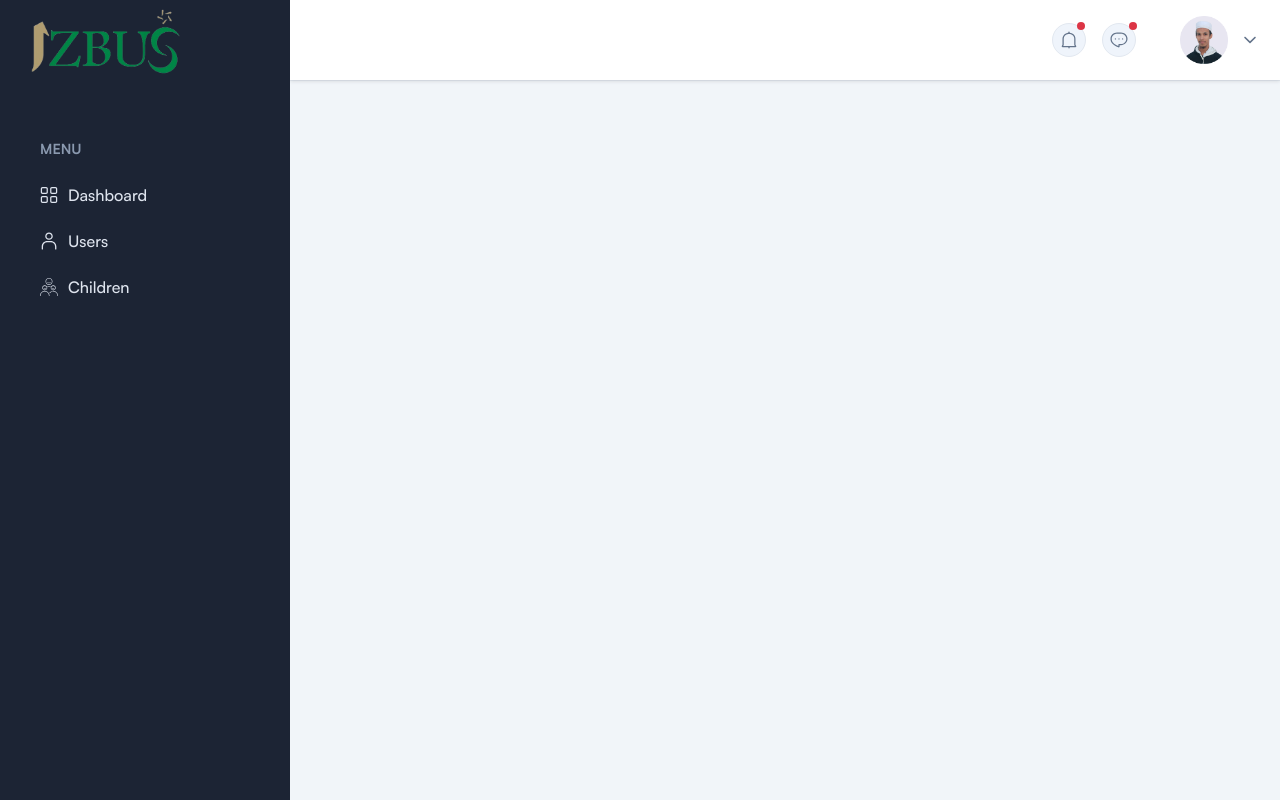
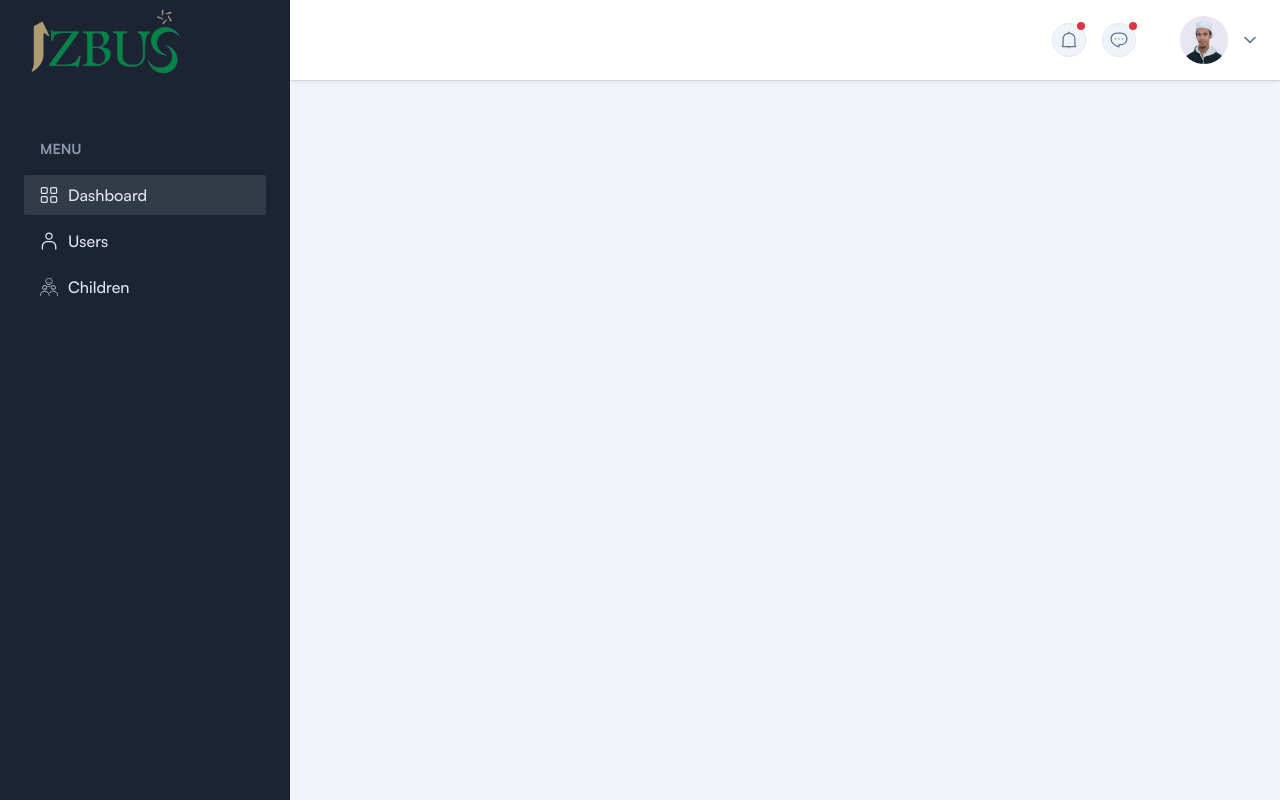
Before and after one commit to mekteb-app/mekteb-ui, a Next.js app: page / in a window 1280 px wide. Built offline with nearby package versions, Linux system fonts and the light colour scheme; no server answers.

Commit message:
Initial route for the sidebar dashboard

```diff
--- a/src/components/Sidebar/index.tsx
+++ b/src/components/Sidebar/index.tsx
@@ -114,10 +114,9 @@ const Sidebar = ({ sidebarOpen, setSidebarOpen }: SidebarProps) => {
               {/* <!-- Menu Item Dashboard --> */}
               <li>
                 <Link
-                  href="/dashboard"
+                  href="/"
                   className={`group relative flex items-center gap-2.5 rounded-sm px-4 py-2 font-medium text-bodydark1 duration-300 ease-in-out hover:bg-graydark dark:hover:bg-meta-4 ${
-                    pathname.includes("calendar") &&
-                    "bg-graydark dark:bg-meta-4"
+                    pathname === "/" && "bg-graydark dark:bg-meta-4"
                   }`}
                 >
                   <svg
```
